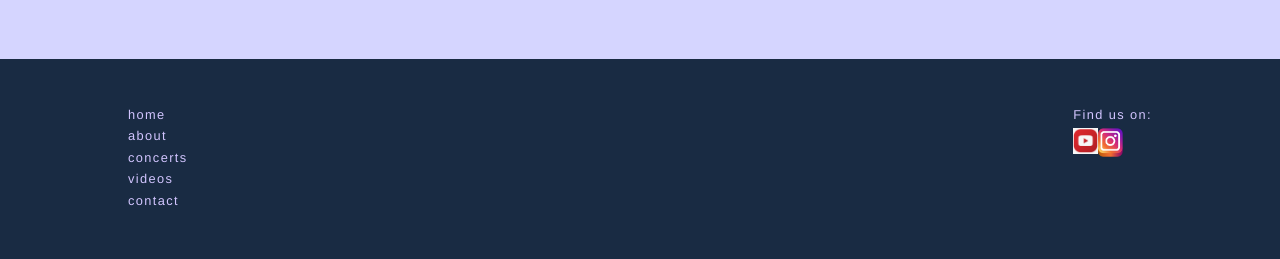
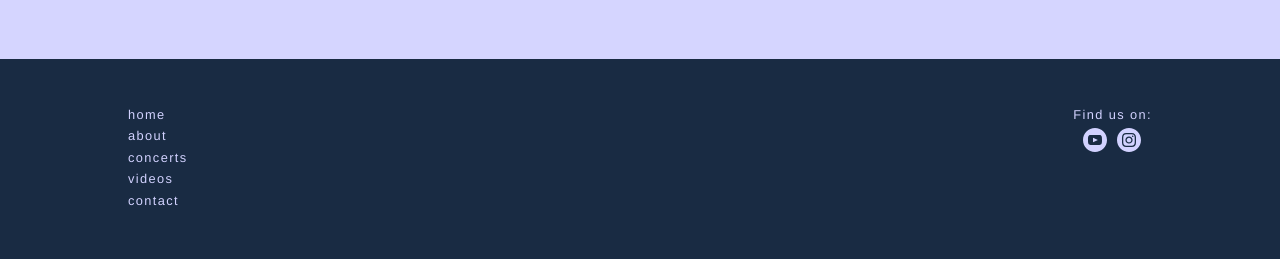
Before and after one commit to javiermontanana/cygnus-trio-website, a Jekyll site: the page built from videos.html, in a window 1280 px wide. Shown: the part 1069-1328 px from the top of the page. Built offline with Jekyll 4.4.1, drawn with Linux system fonts in a browser that asks for light colours.

Commit message:
fixed sm buttons in footer

```diff
--- a/_includes/template/footer.html
+++ b/_includes/template/footer.html
@@ -18,13 +18,17 @@
 				<div class="footer__sm-links__buttons">
 					<div class="footer__sm-links__button">
 						<a href="https://www.youtube.com/channel/UCK704dJqN8KNi4YJrd886Sg">
-							<img src="images/youtube-button.png" alt="youtube button">
+							<i class="sm-button">
+								<svg xmlns="http://www.w3.org/2000/svg" width="24" height="24" viewBox="0 0 24 24"><path d="M12 0c-6.627 0-12 5.373-12 12s5.373 12 12 12 12-5.373 12-12-5.373-12-12-12zm4.441 16.892c-2.102.144-6.784.144-8.883 0-2.276-.156-2.541-1.27-2.558-4.892.017-3.629.285-4.736 2.558-4.892 2.099-.144 6.782-.144 8.883 0 2.277.156 2.541 1.27 2.559 4.892-.018 3.629-.285 4.736-2.559 4.892zm-6.441-7.234l4.917 2.338-4.917 2.346v-4.684z"/></svg>
+							</i>
 						</a>
 					</div>
 					<div class="footer__sm-links__button">
-						<a href="https://www.instagram.com/cesarsauramusic/">
-							<img src="images/instagram-button.webp" alt="instagram button">
-						</a>
+						<i>
+							<a href="https://www.instagram.com/cesarsauramusic/" style="border-radius: 50%;">
+								<svg class="sm-button" xmlns="http://www.w3.org/2000/svg" width="24" height="24" viewBox="0 0 24 24"><path d="M14.829 6.302c-.738-.034-.96-.04-2.829-.04s-2.09.007-2.828.04c-1.899.087-2.783.986-2.87 2.87-.033.738-.041.959-.041 2.828s.008 2.09.041 2.829c.087 1.879.967 2.783 2.87 2.87.737.033.959.041 2.828.041 1.87 0 2.091-.007 2.829-.041 1.899-.086 2.782-.988 2.87-2.87.033-.738.04-.96.04-2.829s-.007-2.09-.04-2.828c-.088-1.883-.973-2.783-2.87-2.87zm-2.829 9.293c-1.985 0-3.595-1.609-3.595-3.595 0-1.985 1.61-3.594 3.595-3.594s3.595 1.609 3.595 3.594c0 1.985-1.61 3.595-3.595 3.595zm3.737-6.491c-.464 0-.84-.376-.84-.84 0-.464.376-.84.84-.84.464 0 .84.376.84.84 0 .463-.376.84-.84.84zm-1.404 2.896c0 1.289-1.045 2.333-2.333 2.333s-2.333-1.044-2.333-2.333c0-1.289 1.045-2.333 2.333-2.333s2.333 1.044 2.333 2.333zm-2.333-12c-6.627 0-12 5.373-12 12s5.373 12 12 12 12-5.373 12-12-5.373-12-12-12zm6.958 14.886c-.115 2.545-1.532 3.955-4.071 4.072-.747.034-.986.042-2.887.042s-2.139-.008-2.886-.042c-2.544-.117-3.955-1.529-4.072-4.072-.034-.746-.042-.985-.042-2.886 0-1.901.008-2.139.042-2.886.117-2.544 1.529-3.955 4.072-4.071.747-.035.985-.043 2.886-.043s2.14.008 2.887.043c2.545.117 3.957 1.532 4.071 4.071.034.747.042.985.042 2.886 0 1.901-.008 2.14-.042 2.886z"/></svg>
+							</a>
+						</i>
 					</div>
 				</div>
 
--- a/css/style.css
+++ b/css/style.css
@@ -42,7 +42,8 @@ a {
 
 .footer {
 	background-color: #192b43;
-	color: #d2c5ff;;
+	color: #d2d2ff;
+	fill: #d2d2ff;
 	font-size: 0.8rem;
 	font-weight: 200;
 	letter-spacing: 1.4px;
@@ -64,11 +65,14 @@ a {
 }
 
 
-
+.sm-button {
+	fill: inherit;
+}
 
 .footer__sm-links__buttons {
 	display: flex;
 	flex-direction: row;
+	justify-content: space-evenly;
 }
 
 .footer__sm-links__button {
@@ -84,7 +88,7 @@ a {
 	letter-spacing: inherit;
 }
 
-.footer__nav a:hover {
+.footer a:hover {
 	opacity: 0.75;
 }
 
@@ -237,6 +241,10 @@ N E W    H O M E
 	line-height: 1.4;
 }
 
+.widget__calendar__more-info {
+	text-align: right;
+	margin-bottom: 0.5em;
+}
 
 .widget-video__title {
 	font-size: 1.6rem;
```
Also changed, not shown: index.html (+6 -1 lines), 16 other files.
